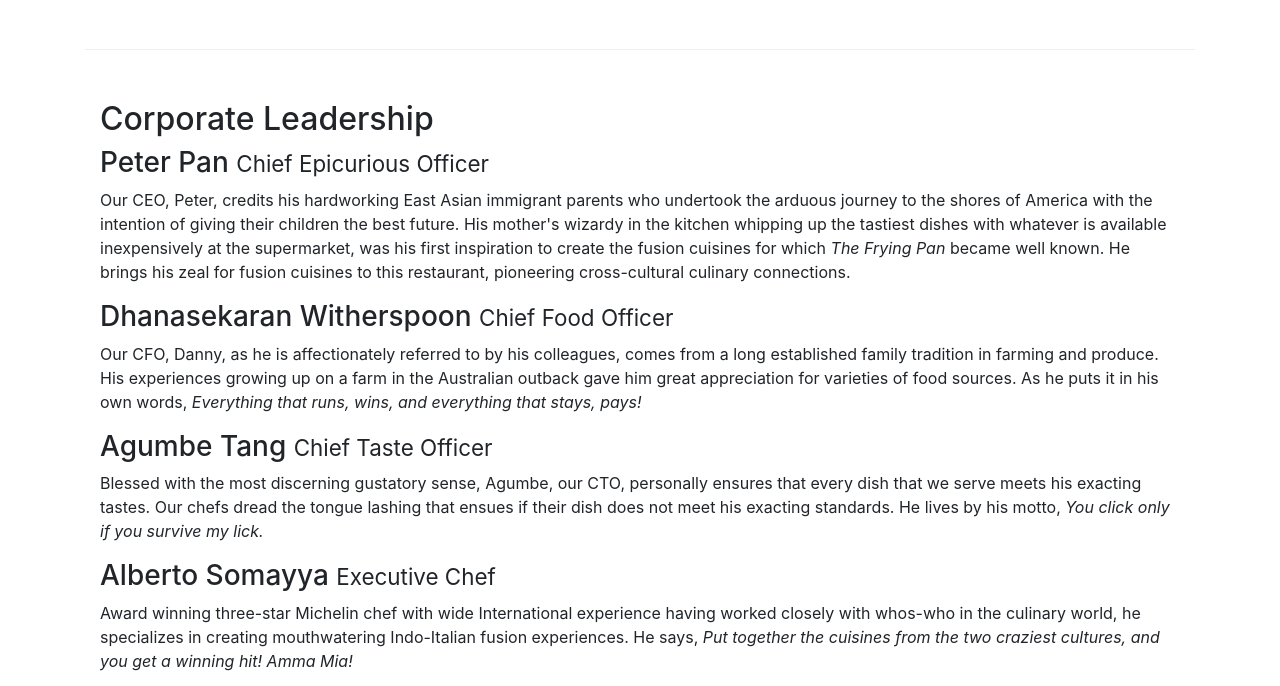
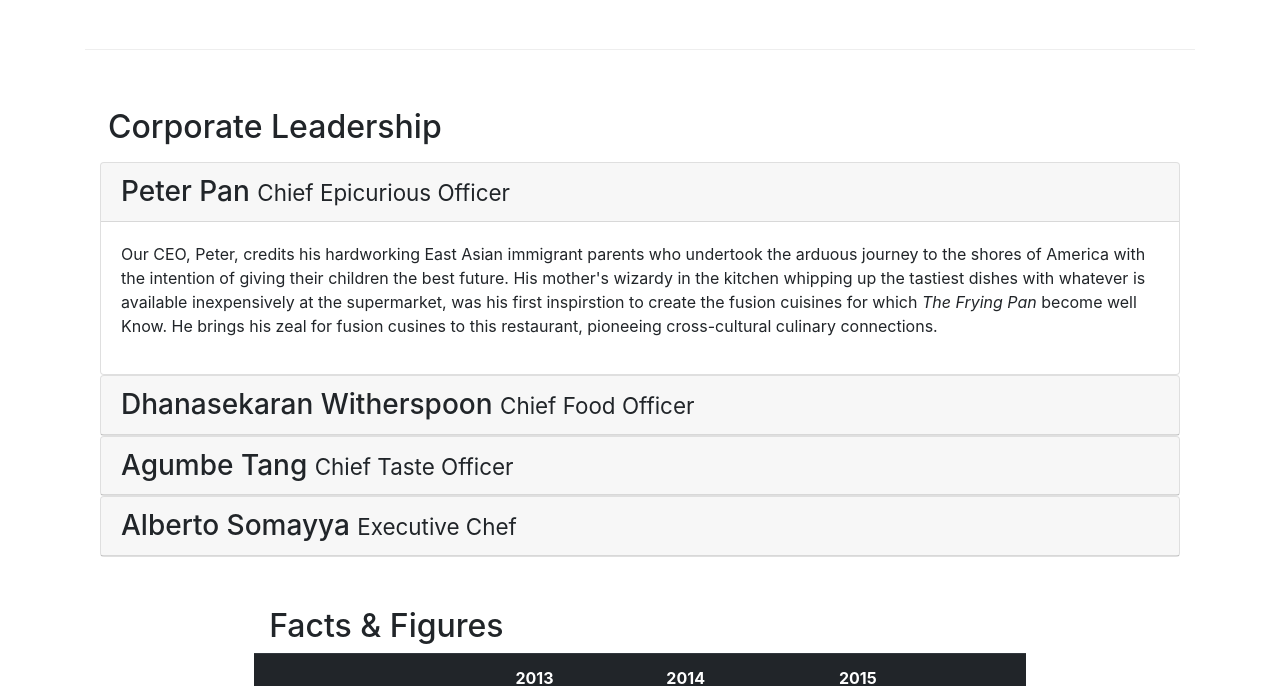
Before and after one commit to valentin-gavela/Bootstrap4, a website: page conFusion/aboutus.html in a window 1280 px wide. Shown: the part 922-1608 px from the top of the page. Drawn offline with nearby package versions, Linux system fonts and the light colour scheme.

Commit message:
add collapse

```diff
--- a/conFusion/aboutus.html
+++ b/conFusion/aboutus.html
@@ -3,28 +3,16 @@
     <head>
         <!-- Required meta tags always come first -->
         <meta charset="utf-8" />
-    <meta
-      name="viewport"
-      content="width=device-width, initial-scale=1, shrink-to-fit=no"
-    />
+        <meta name="viewport" content="width=device-width, initial-scale=1, shrink-to-fit=no" />
         <meta http-equiv="x-ua-compatible" content="ie=edge" />
 
         <!-- Bootstrap CSS -->
-    <link
-      rel="stylesheet"
-      href="node_modules/bootstrap/dist/css/bootstrap.min.css"
-    />
+        <link rel="stylesheet" href="node_modules/bootstrap/dist/css/bootstrap.min.css" />
 
         <link href="css/styles.css" rel="stylesheet" />
 
-    <link
-      rel="stylesheet"
-      href="node_modules/font-awesome/css/font-awesome.min.css"
-    />
-    <link
-      rel="stylesheet"
-      href="node_modules/bootstrap-social/bootstrap-social.css"
-    />
+        <link rel="stylesheet" href="node_modules/font-awesome/css/font-awesome.min.css" />
+        <link rel="stylesheet" href="node_modules/bootstrap-social/bootstrap-social.css" />
 
         <title>Ristorante Con Fusion: About Us</title>
     </head>
@@ -47,24 +35,16 @@
                 <div class="collapse navbar-collapse" id="navbarSupportedContent">
                     <ul class="navbar-nav mr-auto">
                         <li class="nav-item active">
-              <a class="nav-link" href="./index.html"
-                ><span class="fa fa-home fa-lg"></span> Home</a
-              >
+                            <a class="nav-link" href="./index.html"><span class="fa fa-home fa-lg"></span> Home</a>
                         </li>
                         <li class="nav-item active">
-              <a class="nav-link" href="#"
-                ><span class="fa fa-info fa-lg"></span> About</a
-              >
+                            <a class="nav-link" href="#"><span class="fa fa-info fa-lg"></span> About</a>
                         </li>
                         <li class="nav-item active">
-              <a class="nav-link" href="#"
-                ><span class="fa fa-list fa-lg"></span> Menu</a
-              >
+                            <a class="nav-link" href="#"><span class="fa fa-list fa-lg"></span> Menu</a>
                         </li>
                         <li class="nav-item active">
-              <a class="nav-link" href="./contactus.html"
-                ><span class="fa fa-address-card fa-lg"></span> Contact</a
-              >
+                            <a class="nav-link" href="./contactus.html"><span class="fa fa-address-card fa-lg"></span> Contact</a>
                         </li>
                     </ul>
                 </div>
@@ -77,9 +57,8 @@
                     <div class="col-12 col-sm-6">
                         <h1>Ristorante con Fusion</h1>
                         <p>
-              We take inspiration from the World's best cuisines, and create a
-              unique fusion experience. Our lipsmacking creations will tickle
-              your culinary senses!
+                            We take inspiration from the World's best cuisines, and create a unique fusion experience. Our lipsmacking
+                            creations will tickle your culinary senses!
                         </p>
                     </div>
                     <div class="col-12 col-sm"></div>
@@ -104,18 +83,15 @@
                 <div class="col-12 col-sm-6">
                     <h2>Our History</h2>
                     <p>
-            Started in 2010, Ristorante con Fusion quickly established itself as
-            a culinary icon par excellence in Hong Kong. With its unique brand
-            of world fusion cuisine that can be found nowhere else, it enjoys
-            patronage from the A-list clientele in Hong Kong. Featuring four of
-            the best three-star Michelin chefs in the world, you never know what
-            will arrive on your plate the next time you visit us.
+                        Started in 2010, Ristorante con Fusion quickly established itself as a culinary icon par excellence in Hong Kong.
+                        With its unique brand of world fusion cuisine that can be found nowhere else, it enjoys patronage from the A-list
+                        clientele in Hong Kong. Featuring four of the best three-star Michelin chefs in the world, you never know what will
+                        arrive on your plate the next time you visit us.
                     </p>
                     <p>
                         The restaurant traces its humble beginnings to
-            <em>The Frying Pan</em>, a successful chain started by our CEO, Mr.
-            Peter Pan, that featured for the first time the world's best
-            cuisines in a pan.
+                        <em>The Frying Pan</em>, a successful chain started by our CEO, Mr. Peter Pan, that featured for the first time the
+                        world's best cuisines in a pan.
                     </p>
                 </div>
                 <div class="col-12 col-sm-6">
@@ -139,16 +115,10 @@
                 <div class="col-12">
                     <div class="card card-body bg-light">
                         <blockquote class="blockquote">
-              <p class="mb-0">
-                You better cut the pizza in four pieces because I'm not hungry
-                enough to eat six.
-              </p>
+                            <p class="mb-0">You better cut the pizza in four pieces because I'm not hungry enough to eat six.</p>
                             <footer class="blockquote-footer">
                                 Yogi Berra,
-                <cite title="Source Title"
-                  >The Wit and Wisdom of Yogi Berra, P. Pepe, Diversion Books,
-                  2014</cite
-                >
+                                <cite title="Source Title">The Wit and Wisdom of Yogi Berra, P. Pepe, Diversion Books, 2014</cite>
                             </footer>
                         </blockquote>
                     </div>
@@ -157,55 +127,95 @@
 
             <div class="row row-content">
                 <div class="col-12">
-          <h2>Corporate Leadership</h2>
-          <h3>Peter Pan <small>Chief Epicurious Officer</small></h3>
-          <p class="d-none d-sm-block">
-            Our CEO, Peter, credits his hardworking East Asian immigrant parents
-            who undertook the arduous journey to the shores of America with the
-            intention of giving their children the best future. His mother's
-            wizardy in the kitchen whipping up the tastiest dishes with whatever
-            is available inexpensively at the supermarket, was his first
-            inspiration to create the fusion cuisines for which
-            <em>The Frying Pan</em> became well known. He brings his zeal for
-            fusion cuisines to this restaurant, pioneering cross-cultural
-            culinary connections.
+                    <h2 class="p-2">Corporate Leadership</h2>
+                    <div id="accordion">
+                        <div class="card">
+                            <div class="card-header" role="tab" id="peterhead">
+                                <h3 class="mb-0">
+                                    <a data-toggle="collapse" data-target="#peter2"> Peter Pan <small>Chief Epicurious Officer</small> </a>
+                                </h3>
+                            </div>
+                            <div class="collapse show" id="peter2" data-parent="#accordion">
+                                <div class="card-body">
+                                    <p class="d-sm-block">
+                                        Our CEO, Peter, credits his hardworking East Asian immigrant parents who undertook the arduous
+                                        journey to the shores of America with the intention of giving their children the best future. His
+                                        mother's wizardy in the kitchen whipping up the tastiest dishes with whatever is available
+                                        inexpensively at the supermarket, was his first inspirstion to create the fusion cuisines for which
+                                        <em>The Frying Pan</em> become well Know. He brings his zeal for fusion cusines to this restaurant,
+                                        pioneeing cross-cultural culinary connections.
                                     </p>
-          <h3>Dhanasekaran Witherspoon <small>Chief Food Officer</small></h3>
-          <p class="d-none d-sm-block">
-            Our CFO, Danny, as he is affectionately referred to by his
-            colleagues, comes from a long established family tradition in
-            farming and produce. His experiences growing up on a farm in the
-            Australian outback gave him great appreciation for varieties of food
-            sources. As he puts it in his own words,
+                                </div>
+                            </div>
+                        </div>
+                        <div class="card">
+                            <div class="card-header" role="tab" id="dannyhead">
+                                <h3 class="mb-0">
+                                    <a class="collapsed" data-toggle="collapse" data-target="#danny2">
+                                        Dhanasekaran Witherspoon <small>Chief Food Officer</small>
+                                    </a>
+                                </h3>
+                            </div>
+                            <div class="collapse" id="danny2" data-parent="#accordion">
+                                <div class="card-body">
+                                    <p class="d-sm-block">
+                                        Our CFO, Danny, as he is affectionately referred to by his colleagues, comes from a long established
+                                        family tradition in farming and produce. His experiences growing up on a farm in the Australian
+                                        outback gave him great appreciation for varieties of food sources. As he puts it in his own words,
+                                        <em>Everything that runs, wins, and everything that stays, pays!</em>
+                                    </p>
+                                </div>
+                            </div>
+                        </div>
+                        <div class="card">
+                            <div class="card-header" role="tab" id="agumbehead">
+                                <h3 class="mb-0">
+                                    <a class="collapsed" data-toggle="collapse" data-target="#agumbe2">
+                                        Agumbe Tang <small>Chief Taste Officer</small>
+                                    </a>
+                                </h3>
+                            </div>
+                            <div class="collapse" id="agumbe2" data-parent="#accordion">
+                                <div class="card-body">
+                                    <p class="d-sm-block">
+                                        Blessed with the most discerning gustatory sense, Agumbe, our CTO, personally ensures that every
+                                        dish that we serve meets his exacting tastes. Our chefs dread the tongue lashing that ensues if
+                                        their dish does not meet his exacting standards. He lives by his motto,
+                                        <em>You click only if you survive my lick.</em>
+                                    </p>
+                                </div>
+                            </div>
+                        </div>
+                        <div class="card">
+                            <div class="card-header" role="tab" id="albertohead">
+                                <h3 class="mb-0">
+                                    <a class="collapsed" data-toggle="collapse" data-target="#alberto2">
+                                        Alberto Somayya <small>Executive Chef</small>
+                                    </a>
+                                </h3>
+                            </div>
+                            <div class="collapse" id="alberto2" data-parent="#accordion">
+                                <div class="card-body">
+                                    <p class="d-sm-block">
+                                        Award winning three-star Michelin chef with wide International experience having worked closely with
+                                        whos-who in the culinary world, he specializes in creating mouthwatering Indo-Italian fusion
+                                        experiences. He says,
                                         <em
-              >Everything that runs, wins, and everything that stays, pays!</em
+                                            >Put together the cuisines from the two craziest cultures, and you get a winning hit! Amma
+                                            Mia!</em
                                         >
                                     </p>
-          <h3>Agumbe Tang <small>Chief Taste Officer</small></h3>
-          <p class="d-none d-sm-block">
-            Blessed with the most discerning gustatory sense, Agumbe, our CTO,
-            personally ensures that every dish that we serve meets his exacting
-            tastes. Our chefs dread the tongue lashing that ensues if their dish
-            does not meet his exacting standards. He lives by his motto,
-            <em>You click only if you survive my lick.</em>
-          </p>
-          <h3>Alberto Somayya <small>Executive Chef</small></h3>
-          <p class="d-none d-sm-block">
-            Award winning three-star Michelin chef with wide International
-            experience having worked closely with whos-who in the culinary
-            world, he specializes in creating mouthwatering Indo-Italian fusion
-            experiences. He says,
-            <em
-              >Put together the cuisines from the two craziest cultures, and you
-              get a winning hit! Amma Mia!</em
-            >
-          </p>
+                                </div>
+                            </div>
+                        </div>
+                    </div>
                 </div>
                 <div class="row row-content">
                     <div class="col-12 col-sm-9">
                         <h2>Facts &amp; Figures</h2>
                     </div>
-          <div class="col-12 col-sm-3">
+                    <div class="col-12 col-sm-3"></div>
+
                     <div class="table-responsive">
                         <table class="table table-striped">
                             <thead class="thead-dark">
@@ -247,7 +257,6 @@
                 </div>
             </div>
         </div>
-    </div>
 
         <footer class="footer">
             <div class="container">
@@ -275,34 +284,16 @@
                     </div>
                     <div class="col-12 col-sm-4 align-self-center">
                         <div class="text-center">
-              <a
-                class="btn btn-social-icon btn-google"
-                href="http://google.com/+"
-                ><i class="fa fa-google-plus"></i
-              ></a>
-              <a
-                class="btn btn-social-icon btn-facebook"
-                href="http://www.facebook.com/profile.php?id="
+                            <a class="btn btn-social-icon btn-google" href="http://google.com/+"><i class="fa fa-google-plus"></i></a>
+                            <a class="btn btn-social-icon btn-facebook" href="http://www.facebook.com/profile.php?id="
                                 ><i class="fa fa-facebook"></i
                             ></a>
-              <a
-                class="btn btn-social-icon btn-linkedin"
-                href="http://www.linkedin.com/in/"
+                            <a class="btn btn-social-icon btn-linkedin" href="http://www.linkedin.com/in/"
                                 ><i class="fa fa-linkedin"></i
                             ></a>
-              <a
-                class="btn btn-social-icon btn-twitter"
-                href="http://twitter.com/"
-                ><i class="fa fa-twitter"></i
-              ></a>
-              <a
-                class="btn btn-social-icon btn-google"
-                href="http://youtube.com/"
-                ><i class="fa fa-youtube"></i
-              ></a>
-              <a class="btn btn-social-icon" href="mailto:"
-                ><i class="fa fa-envelope-o"></i
-              ></a>
+                            <a class="btn btn-social-icon btn-twitter" href="http://twitter.com/"><i class="fa fa-twitter"></i></a>
+                            <a class="btn btn-social-icon btn-google" href="http://youtube.com/"><i class="fa fa-youtube"></i></a>
+                            <a class="btn btn-social-icon" href="mailto:"><i class="fa fa-envelope-o"></i></a>
                         </div>
                     </div>
                 </div>
--- a/conFusion/css/styles.css
+++ b/conFusion/css/styles.css
@@ -37,3 +37,10 @@ body {
 .navbar-dark {
   background-color: #512DA8;
 }
+
+.tab-content {
+  border-left: 1px solid #ddd;
+  border-right: 1px solid #ddd;
+  border-bottom: 1px solid #ddd;
+  padding: 10px;
+}
```
Lines whose indentation alone changed are shown as unchanged.
